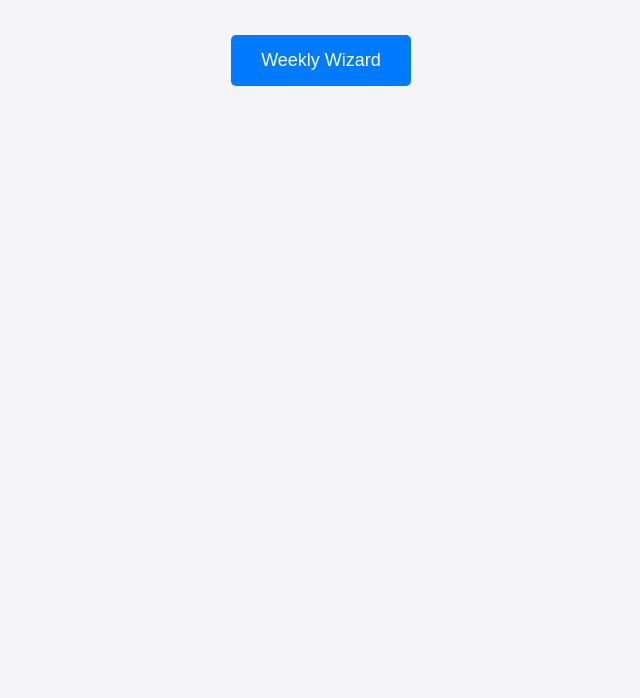
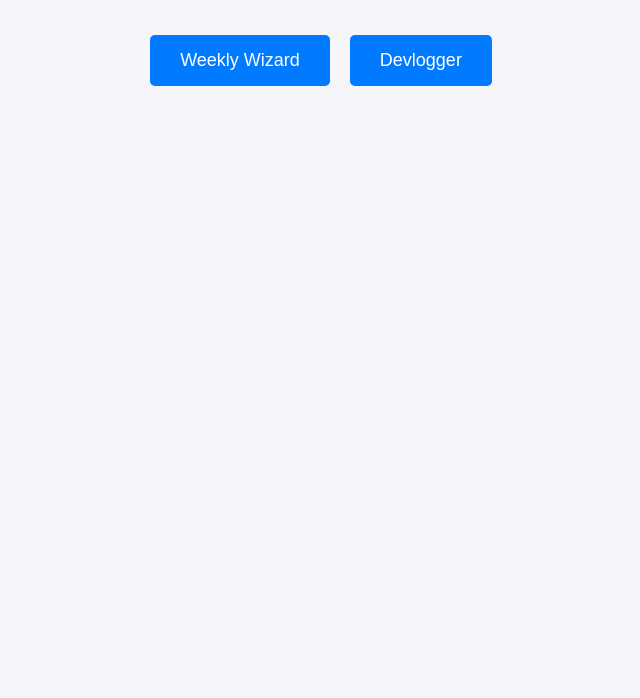
Before and after one commit to gianigiani/gianigiani.github.io, a plain HTML site: page index.html in a window 1280 px wide. Shown: the part 102-800 px from the top of the page, without its empty margins (319-959 px from the left). Drawn offline with Linux system fonts and the light colour scheme.

Commit message:
Update index.html

```diff
--- a/index.html
+++ b/index.html
@@ -45,6 +45,11 @@
         class="button"
         >Weekly Wizard</a
       >
+      <a
+        href="https://gianigiani.github.io/devlogger-angular/"
+        class="button"
+        >Devlogger</a
+      >
     </div>
   </body>
 </html>
```
